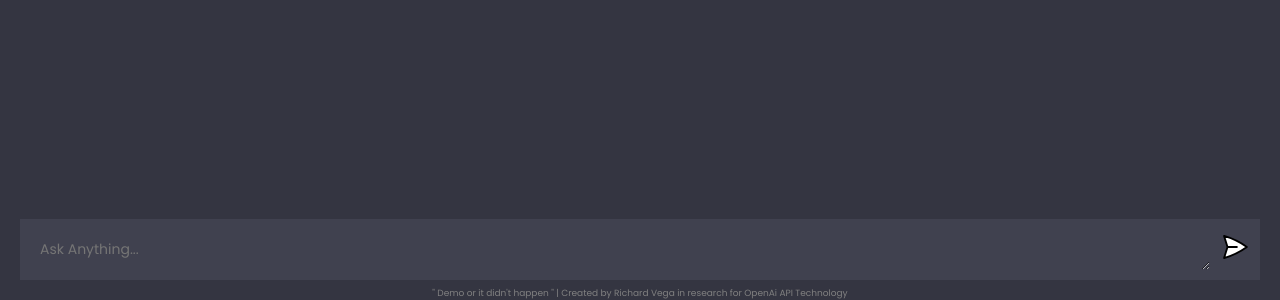
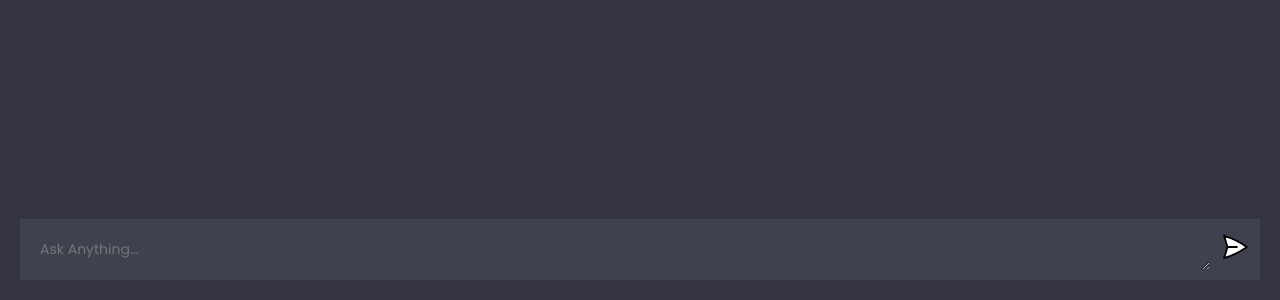
Before and after one commit to prosecutorph/bagamanocopenai, a website built with Vite: page client/index.html in a window 1280 px wide. Shown: the part 500-800 px from the top of the page. Built offline with nearby package versions, Linux system fonts and the light colour scheme.

Commit message:
Update index.html

```diff
--- a/client/index.html
+++ b/client/index.html
@@ -21,7 +21,5 @@
     <script type="module" src="script.js"></script>
 
  </body>
-<footer style="position: fixed; bottom: 0; width: 100%; text-align: center;">
-  <a> " Demo or it didn't happen " | Created by Richard Vega in research for OpenAi API Technology</a>
-</footer>
+
 </html>
```
